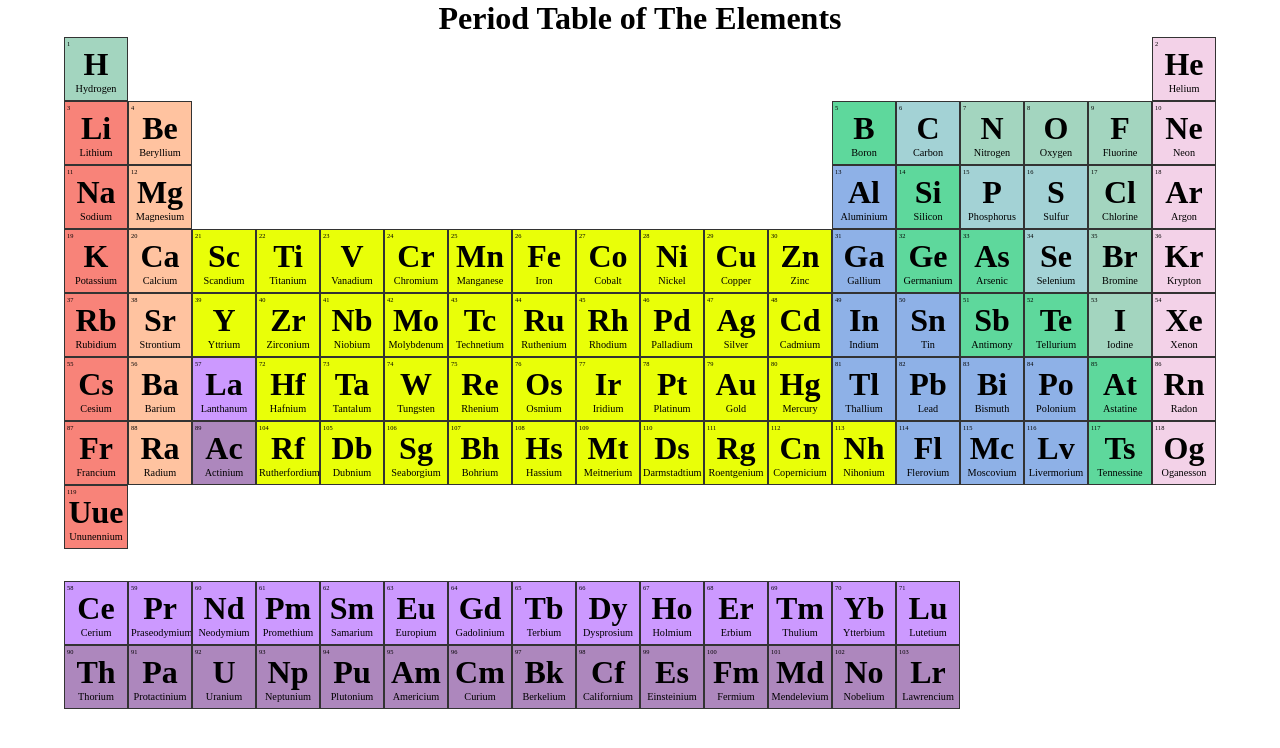
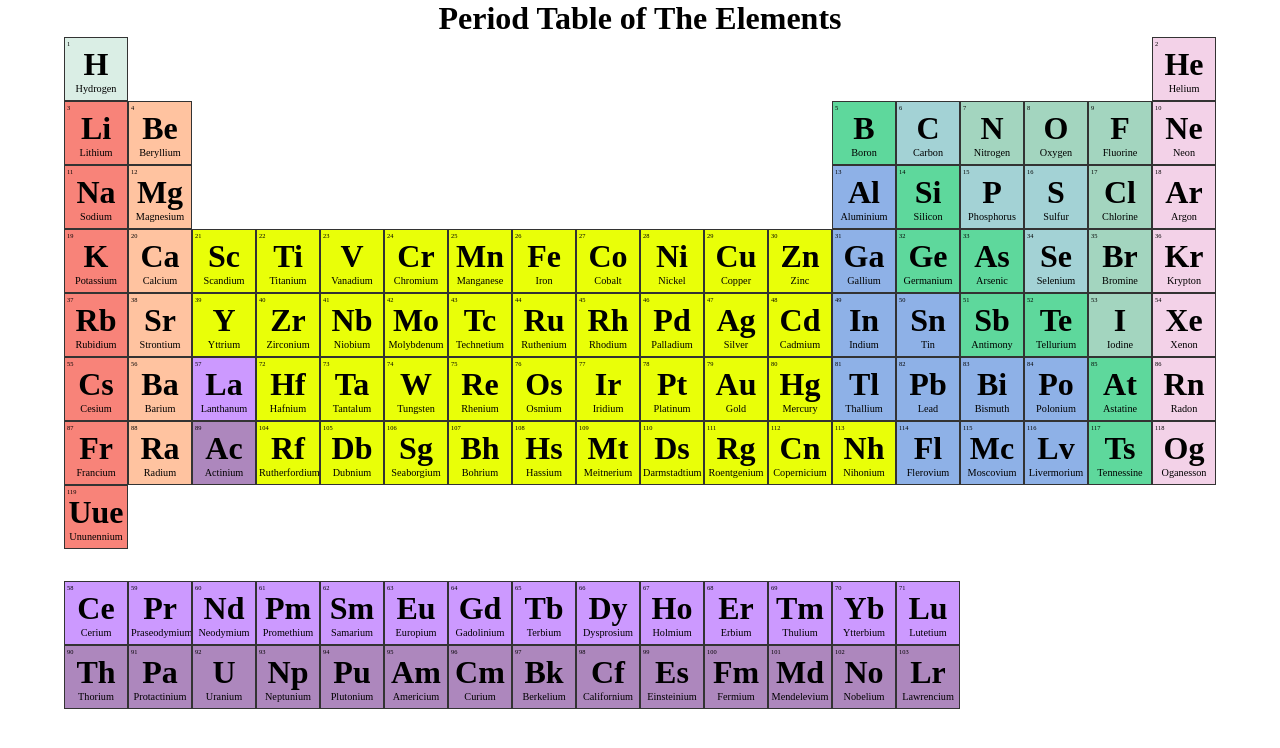
Before and after one commit to lmilne360/periodic-table, an Angular app: page / in a window 1280 px wide. In both pictures the pointer is over the element 96 px from the left and 69 px from the top of the page. Shown: the top 748 px of the page. Built offline with nearby package versions, Linux system fonts and the light colour scheme.

Commit message:
Updated CSS to Change color on hover

```diff
--- a/src/app/element/element.component.scss
+++ b/src/app/element/element.component.scss
@@ -21,6 +21,10 @@
         font-size: 0.8vw;
         text-align: center;
     }
+    &:hover {
+        -webkit-box-shadow: inset 0 0 100px 100px rgba(255, 255, 255, 0.6);
+        box-shadow: inset 0 0 100px 100px rgba(255, 255, 255, 0.6);
+    }
 }
 
 .lanthanide {
@@ -28,6 +32,7 @@
     /* Put a space to seperate the split table  */
     margin-top: 2.5vw;
 }
+
 .element-57 {
     margin: 0;
 }
@@ -35,46 +40,55 @@
 /* GROUPS STYLING */
 
 /* Noble Gas  */
+
 .noble {
     background: #f3d2e8;
 }
 
 /* Alkali Metal  */
+
 .alkali {
     background: #f88379;
 }
 
 /* Alkaline Earth Metal  */
+
 .alkaline {
     background: #ffc3a0;
 }
 
 /* Transition Metal  */
+
 .transition {
     background: #e9ff08;
 }
 
 /* Polyatomic Non Metal  */
+
 .polyatomic {
     background: #a3d2d5;
 }
 
 /* Diatomic Non Metal  */
+
 .diatomic {
     background: #a3d5bf;
 }
 
 /* Post Transition Metal  */
+
 .post-transition {
     background: #8eb1e7;
 }
 
 /* Metalloid  */
+
 .metalloid {
     background: #5ed89c;
 }
 
 /* Actinide  */
+
 .actinide {
     background: #ad87bd;
 }
```
Lines whose indentation alone changed are shown as unchanged.
